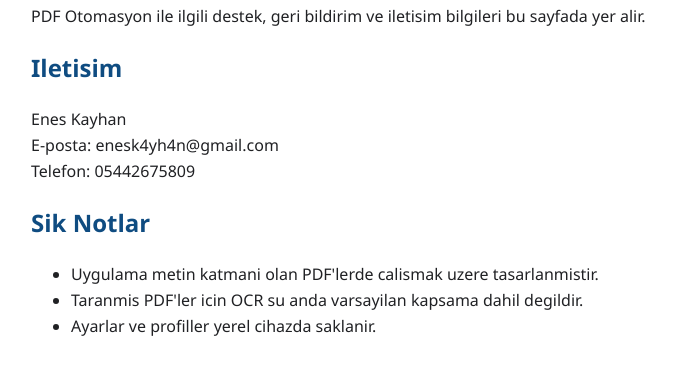
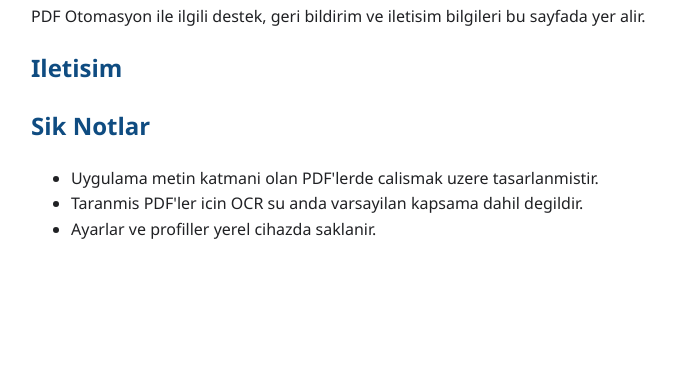
Before and after one commit to enesk4yh4n-lab/PDF-Otomasyon, a plain HTML site: page support.html in a window 1280 px wide. Shown: the part 109-484 px from the top of the page, without its empty margins (149-825 px from the left). Drawn offline with Linux system fonts and the light colour scheme.

Commit message:
Remove contact details from support.html
Removed contact information from the support page.

```diff
--- a/support.html
+++ b/support.html
@@ -14,11 +14,6 @@
   <p>PDF Otomasyon ile ilgili destek, geri bildirim ve iletisim bilgileri bu sayfada yer alir.</p>
 
   <h2>Iletisim</h2>
-  <p>
-    Enes Kayhan<br>
-    E-posta: enesk4yh4n@gmail.com<br>
-    Telefon: 05442675809
-  </p>
 
   <h2>Sik Notlar</h2>
   <ul>
```
